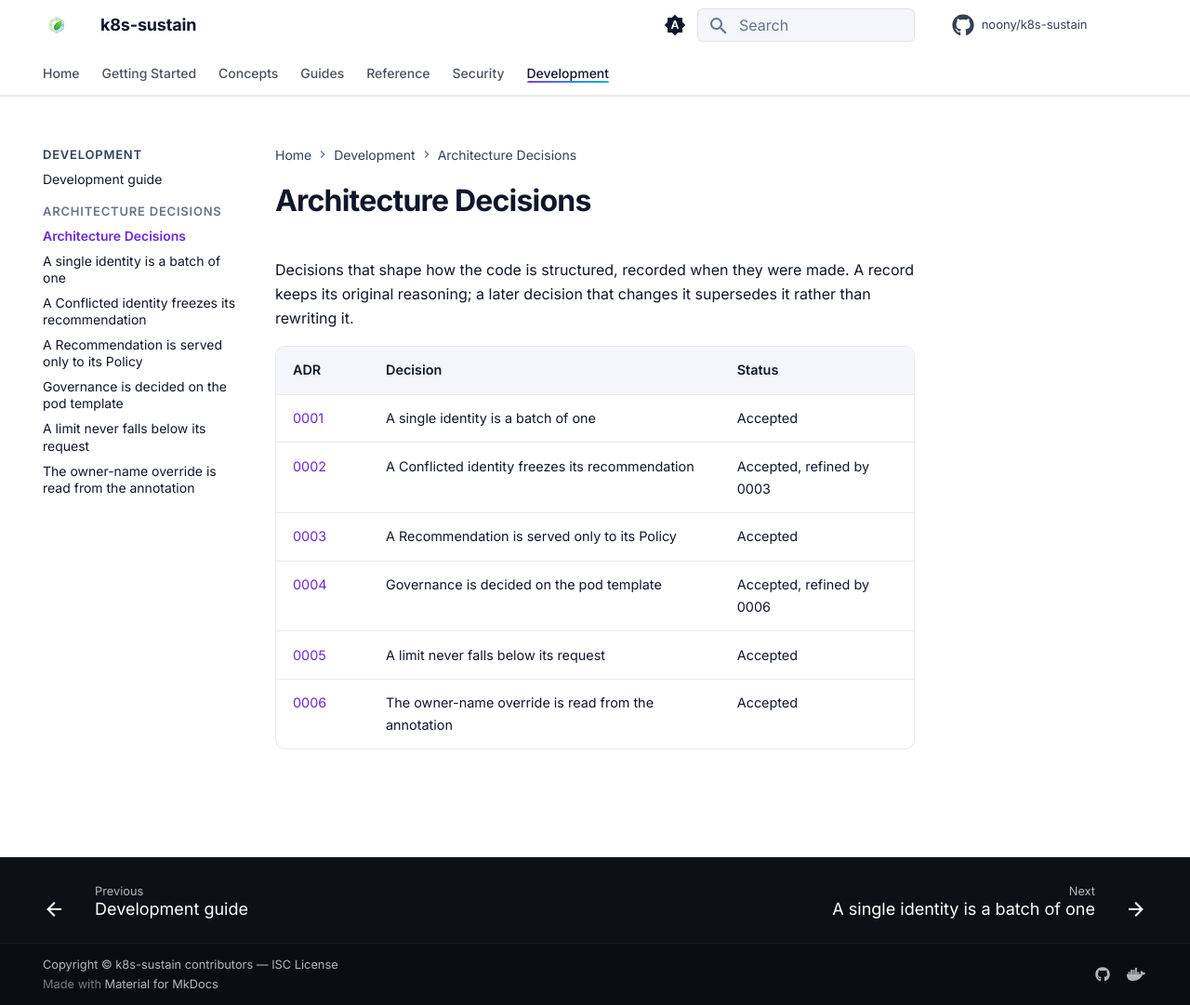
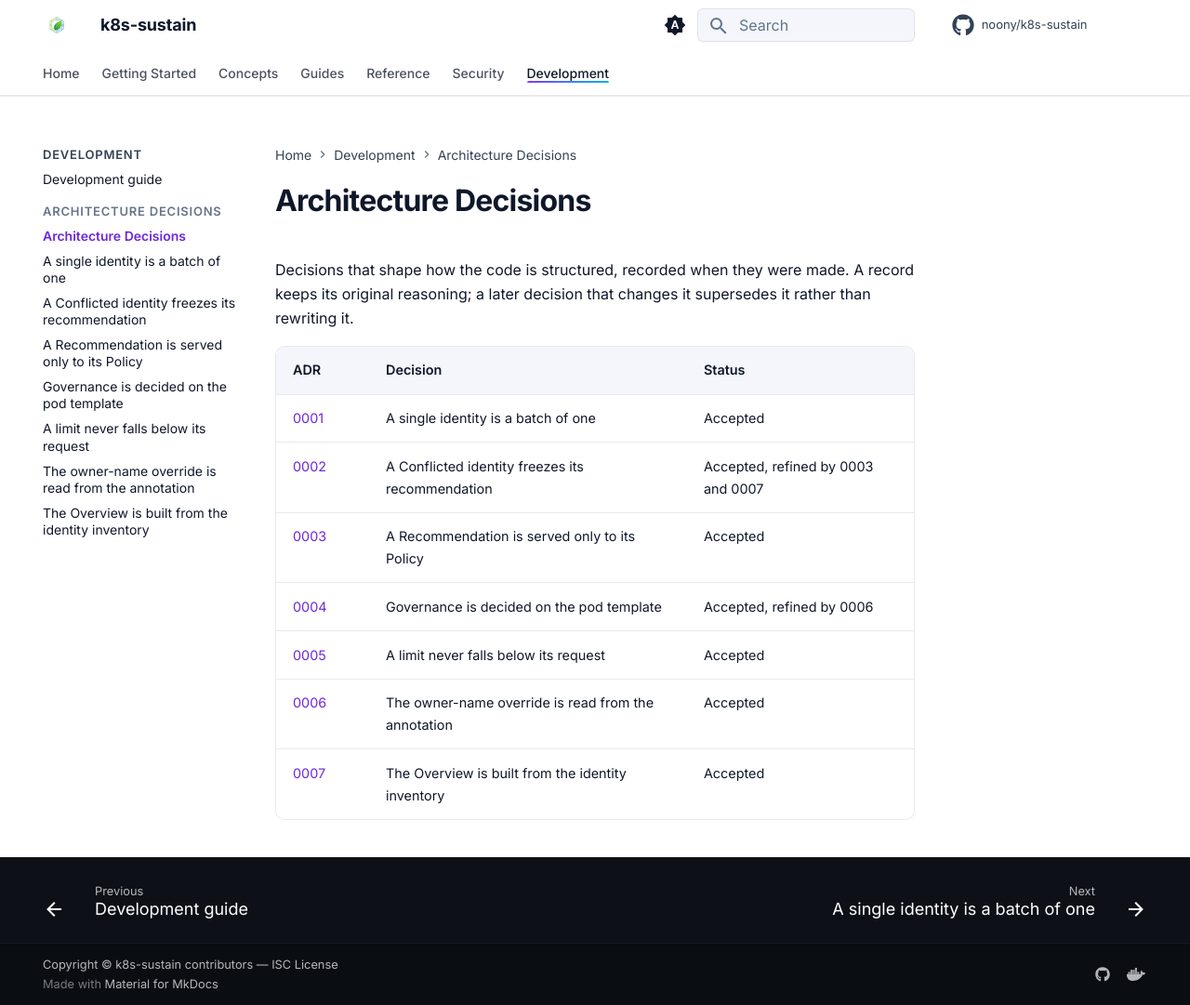
Before and after one commit to noony/k8s-sustain, an MkDocs documentation site: the page built from docs/adr/index.md, in a window 1280 px wide and 1081 px high. Shown: the whole window at 93% size. Built offline with MkDocs 1.6.1 and Material for MkDocs 9.7.7, drawn with Linux system fonts in a browser that asks for light colours; comment, search, counter and statistics services are not loaded; the version menu is left out.

Commit message:
docs: ADR 0007, the Overview is built from the identity inventory and shows Conflicted identities

```diff
--- a/docs/adr/index.md
+++ b/docs/adr/index.md
@@ -5,8 +5,9 @@ Decisions that shape how the code is structured, recorded when they were made. A
 | ADR | Decision | Status |
 |-----|----------|--------|
 | [0001](0001-single-identity-is-a-batch-of-one.md) | A single identity is a batch of one | Accepted |
-| [0002](0002-conflicted-identity-freezes-its-recommendation.md) | A Conflicted identity freezes its recommendation | Accepted, refined by 0003 |
+| [0002](0002-conflicted-identity-freezes-its-recommendation.md) | A Conflicted identity freezes its recommendation | Accepted, refined by 0003 and 0007 |
 | [0003](0003-a-recommendation-is-served-only-to-its-policy.md) | A Recommendation is served only to its Policy | Accepted |
 | [0004](0004-governance-is-decided-on-the-pod-template.md) | Governance is decided on the pod template | Accepted, refined by 0006 |
 | [0005](0005-a-limit-never-falls-below-its-request.md) | A limit never falls below its request | Accepted |
 | [0006](0006-owner-name-is-read-from-the-annotation.md) | The owner-name override is read from the annotation | Accepted |
+| [0007](0007-the-overview-is-built-from-the-identity-inventory.md) | The Overview is built from the identity inventory | Accepted |
--- a/mkdocs.yml
+++ b/mkdocs.yml
@@ -134,6 +134,7 @@ nav:
           - Governance is decided on the pod template: adr/0004-governance-is-decided-on-the-pod-template.md
           - A limit never falls below its request: adr/0005-a-limit-never-falls-below-its-request.md
           - The owner-name override is read from the annotation: adr/0006-owner-name-is-read-from-the-annotation.md
+          - The Overview is built from the identity inventory: adr/0007-the-overview-is-built-from-the-identity-inventory.md
 
 extra:
   version:
```
Also changed, not shown: docs/adr/0007-the-overview-is-built-from-the-identity-inventory.md (added, +32 -0 lines).
